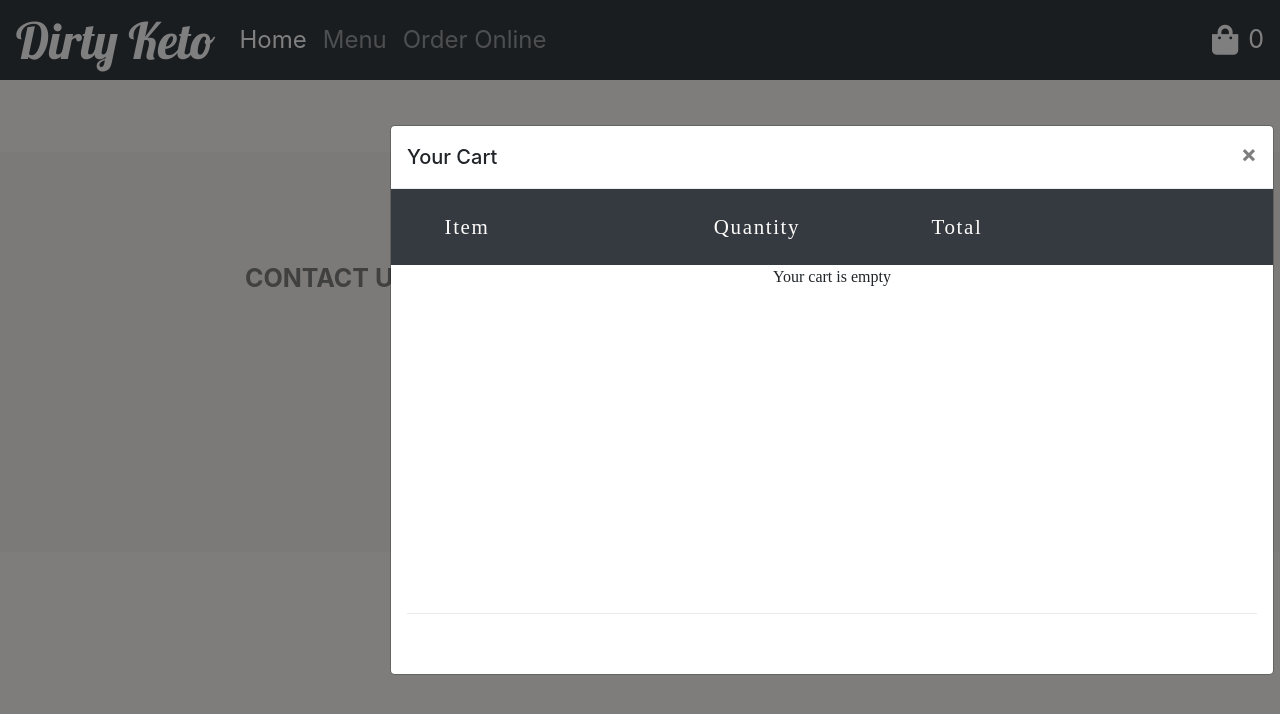
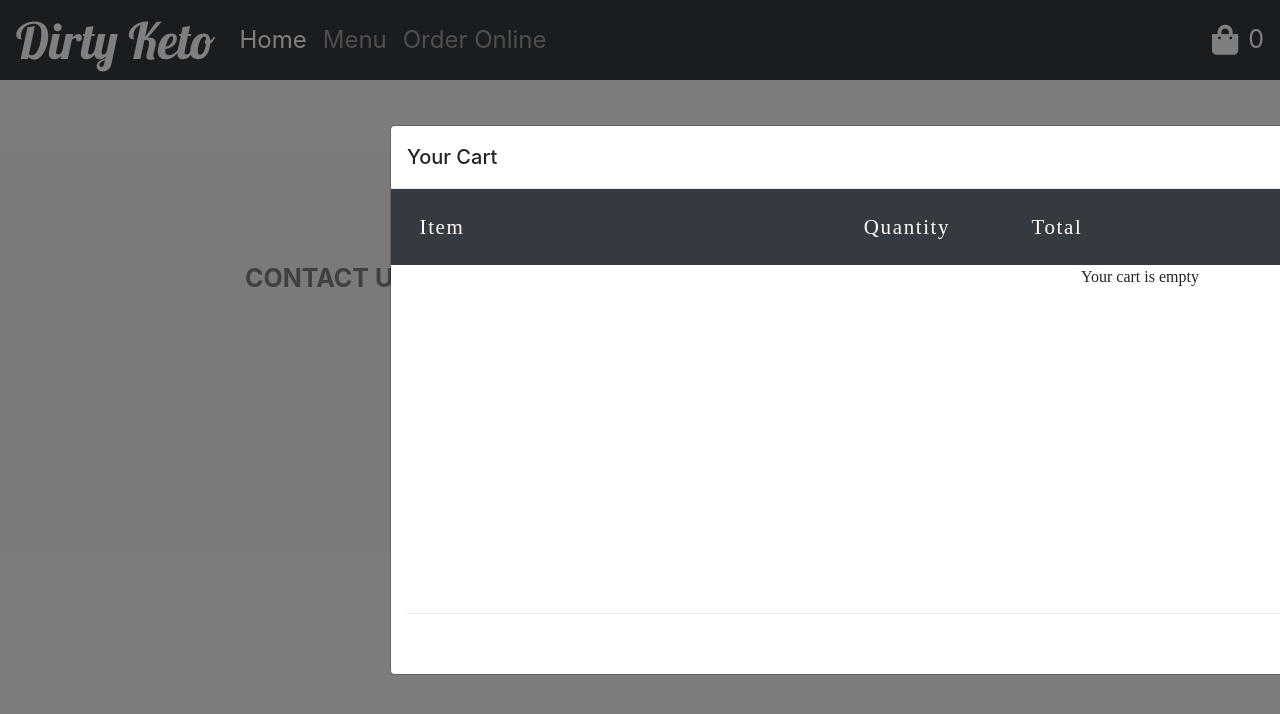
Before and after one commit to rashonwill/dirtyketo, a plain HTML site: page options.html in a window 1280 px wide. Both pictures are taken after a click on the icon 1225 px from the left and 40 px from the top of the page. Shown: the top 714 px of the page. Drawn offline with nearby package versions, Linux system fonts and the light colour scheme.

Commit message:
Update option.css

```diff
--- a/option.css
+++ b/option.css
@@ -240,18 +240,17 @@ margin-left: -180px;
   min-width: 100%;
   grid-template-columns:
 
-minmax(300px, 1fr)
-    minmax(0, 1fr)
-    minmax(0, 1fr)
+minmax(250px, 1fr)
+    minmax(200px, 1fr)
+    minmax(0px, 1fr)
     minmax(150px, 1fr)
 
-    minmax(50px, 1fr)
+    minmax(0px, 1fr)
     minmax(150px, 1fr)
-    minmax(200px, 1fr)
+    minmax(2000px, 1fr)
     minmax(0, 1fr)
 
     minmax(0, 1fr)
-
 
 }
 
```
